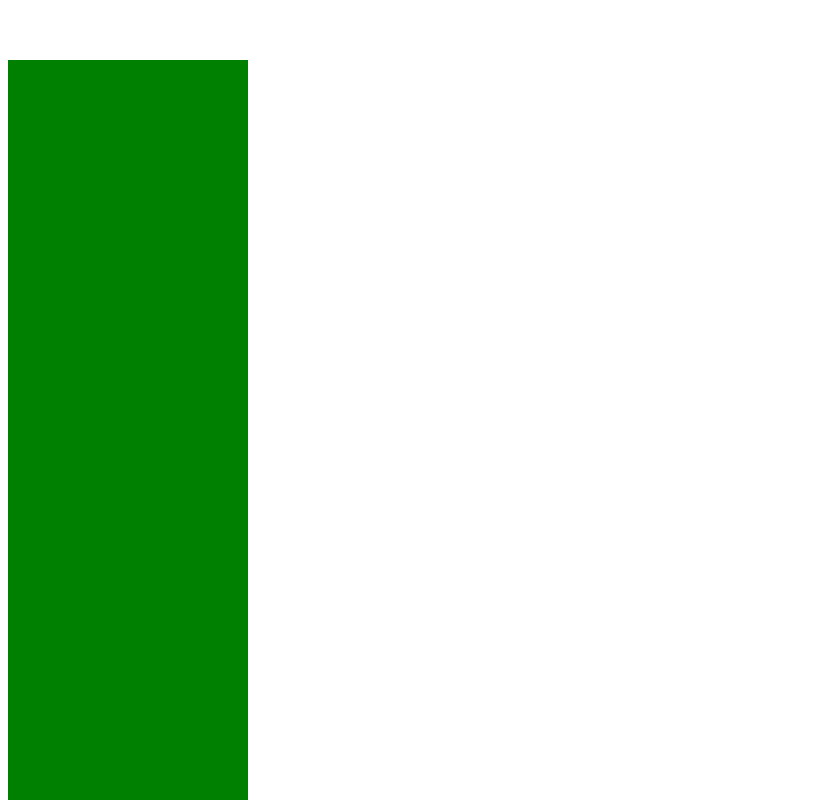
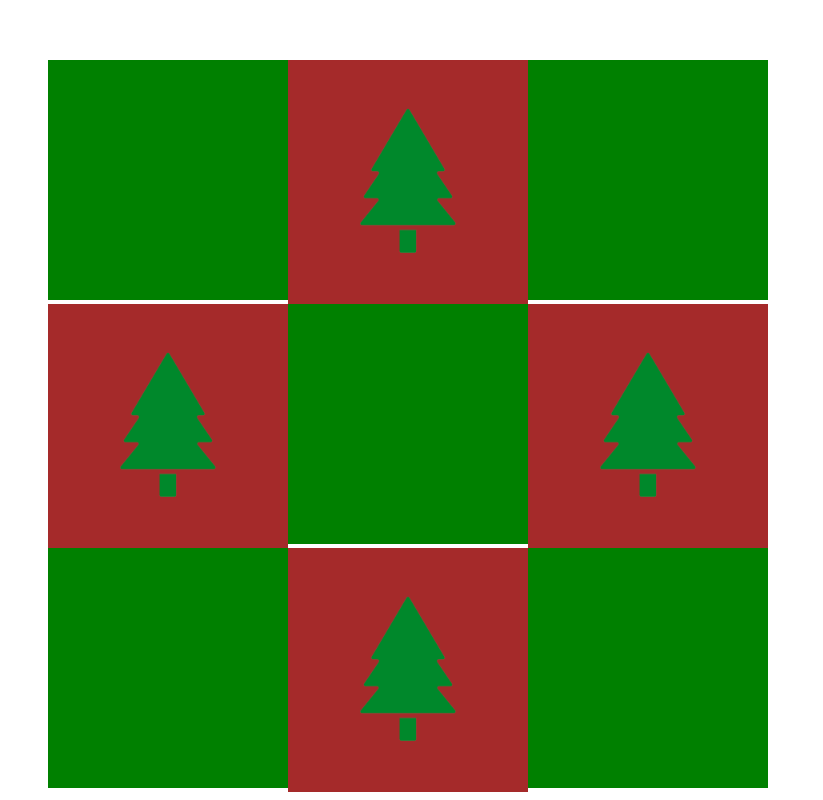
Before and after one commit to ecliptic/solar-glasses, a Vue app: page /#/ in a window 1280 px wide. Shown: the top 800 px of the page, without its empty margins (0-823 px from the left). Built offline with nearby package versions, Linux system fonts and the light colour scheme.

Commit message:
:sparkles: add tiles

```diff
--- a/src/components/GameMap.vue
+++ b/src/components/GameMap.vue
@@ -1,8 +1,8 @@
 <template>
   <div class="map">
-    <Tile v-for="tile in row1" />
-    <Tile v-for="tile in row2" />
-    <Tile v-for="tile in row3" />
+    <Tile v-for="tile in row1" :tile="tile" />
+    <Tile v-for="tile in row2" :tile="tile" />
+    <Tile v-for="tile in row3" :tile="tile" />
   </div>
 </template>
 
@@ -32,6 +32,7 @@ export default {
 <!-- Add "scoped" attribute to limit CSS to this component only -->
 <style scoped>
 .map {
-
+  width: 100vh;
+  height: 100vh;
 }
 </style>
--- a/src/components/Tile.vue
+++ b/src/components/Tile.vue
@@ -1,8 +1,8 @@
 <template>
   <div class="tile">
-    <div class="icon" v-if="tile === 'grass'" />
-    <div v-else>
-      <!-- <img class="icon" src="../static/icons/tree.png" /> -->
+    <div class="icon" v-if="tile.type === 'grass'"></div>
+    <div class="tree" v-else>
+      <img class="icon" src="static/icons/tree.png" />
     </div>
   </div>
 </template>
@@ -21,13 +21,18 @@ export default {
 .tile {
   width: 30vh;
   height: 30vh;
-  background-color: green;
+  background: green;
   outline-width: 2px;
   outline-color: black;
+  display: inline-block;
 }
 
 .icon {
   width: 100%;
   height: 100%;
 }
+
+.tree {
+  background: brown;
+}
 </style>
```
